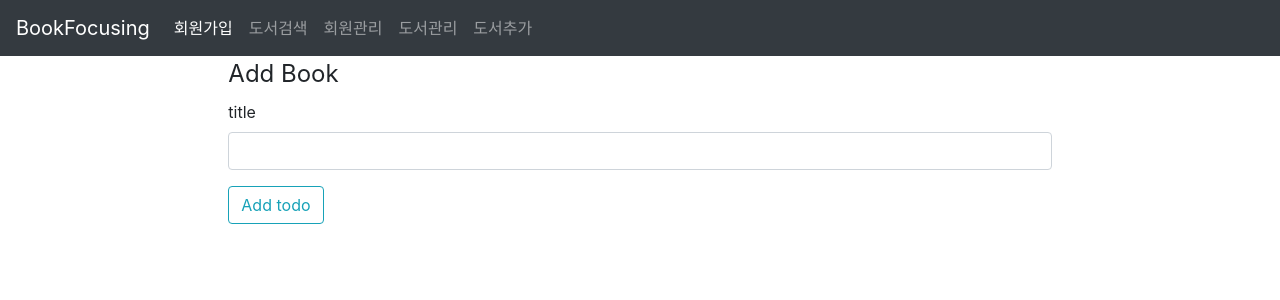
After one commit to kim-hyeonju/mongo, a Flask app: page /search/books in a window 1280 px wide. The commit adds this page. Shown: the top 300 px of the page. Run offline with Flask 3, Linux system fonts and the light colour scheme; some libraries are stand-ins or nearby versions.

Commit message:
third commit  서치기능 추가

```diff
--- a/application/__init__.py
+++ b/application/__init__.py
@@ -6,7 +6,7 @@ from flask_pymongo import PyMongo
 
 app = Flask(__name__)
 app.config["SECRET_KEY"] = "81185101eb0ebc8a409352fd778528e2ac355daa"
-app.config["MONGO_URI"] = "mongodb+srv://KimHY:rlaguswn12@kimhyeonju.o9b3ukl.mongodb.net/Bitdol?retryWrites=true&w=majority"
+app.config["MONGO_URI"] = "mongodb+srv://KimHY:<password>@kimhyeonju.o9b3ukl.mongodb.net/Bitdol?retryWrites=true&w=majority"
 
 
 # setup mongodb
--- a/application/bookfocusing/templates/bookfocusing/layout.html
+++ b/application/bookfocusing/templates/bookfocusing/layout.html
@@ -34,7 +34,7 @@
                 <a class="nav-link" href="{{url_for('bookfocusing.signup') }}">회원가입</a>
               </li>
               <li class="nav-item">
-                <a class="nav-link" href="{{url_for('search.management') }}">도서검색</a>
+                <a class="nav-link" href="{{url_for('search.books') }}">도서검색</a>
               </li>
               <li class="nav-item">
                 <a class="nav-link" href="{{url_for('bookfocusing.users') }}">회원관리</a>
--- a/application/search/forms.py
+++ b/application/search/forms.py
@@ -9,5 +9,5 @@ class BookForm(FlaskForm):
     shelf = StringField('shelf', validators=[DataRequired()])
     block = TextAreaField('block', validators=[DataRequired()])
     writer = StringField('writer', validators=[DataRequired()])
-    loan = SelectField('loan', choices=[("False", "False"), ("True", "True")], validators=[DataRequired()])
+    loan = SelectField('loan', choices=[("대출불가능", "대출불가능"), ("대출가능", "대출가능")], validators=[DataRequired()])
     submit = SubmitField("Add todo")
--- a/application/search/routes.py
+++ b/application/search/routes.py
@@ -1,4 +1,3 @@
-
 from flask.templating import render_template_string
 from werkzeug.datastructures import RequestCacheControl
 
@@ -9,6 +8,7 @@ from application import db
 from datetime import datetime
 
 from bson import ObjectId
+from bson.json_util import dumps
 
 
 search = Blueprint(
@@ -17,6 +17,7 @@ search = Blueprint(
     template_folder="templates",
     static_folder="static"
 )
+
 
 # book db
 @search.route("/management")
@@ -54,6 +55,7 @@ def add_book():
         form = BookForm()
     return render_template("search/crud_book.html", form=form)
 
+
 # book db update
 @search.route("/update_book/<id>", methods=['POST', 'GET'])
 def update_book(id):
@@ -86,8 +88,27 @@ def update_book(id):
         form.loan.data = search.get("loan", None)
     return render_template("search/crud_book.html", form=form)
 
+
 # book db delete
 @search.route("/delete_book/<id>")
 def delete_book(id):
     db.book_info.find_one_and_delete({"_id": ObjectId(id)})
     return redirect(url_for("search.management"))
+
+
+@search.route("/books", methods=["POST", "GET"])
+def books():
+    if request.method == 'POST':
+        form = BookForm(request.form)
+        needbook = form.title.data
+        # db.book_info.find_one({"title": txt})
+        return redirect(url_for("search.book", needbook=needbook))
+    else:
+        form = BookForm()
+    return render_template("search/please.html", form=form)
+
+
+@search.route("/book/<needbook>")
+def book(needbook):
+    needs = db.book_info.find({"title": needbook}).limit(10)
+    return render_template("search/list.html", needs=needs)
--- /dev/null
+++ b/application/search/templates/search/please.html
@@ -0,0 +1,29 @@
+{% extends "bookfocusing/layout.html" %}
+{% block content %}
+<div>
+    <form action="" method="POST">
+        {{ form.csrf_token() }}
+        <fieldset class="form-group">
+            <legend>Add Book</legend>
+
+            <div class="form-group">
+                {{ form.title.label(class="form-control-label") }}
+                {% if form.title.errors %}
+                    {{ form.title(class="form-control form-control is-invalid") }}
+                    {% for error in form.title.errors %}
+                    <div class="invalid-feedback">
+                        <span>{{ error }}</span>
+                    </div>
+                {% endfor %}
+            {% else %}
+                {{ form.title(class="form-control form-control") }}
+            {% endif %}
+            </div>
+
+            <div class="form-group">
+                {{ form.submit(class="btn btn-outline-info") }}
+
+        </fieldset>
+    </form>
+</div>
+{% endblock %}
```
Also changed, not shown: application/search/templates/search/list.html (added, +20 -0 lines).
